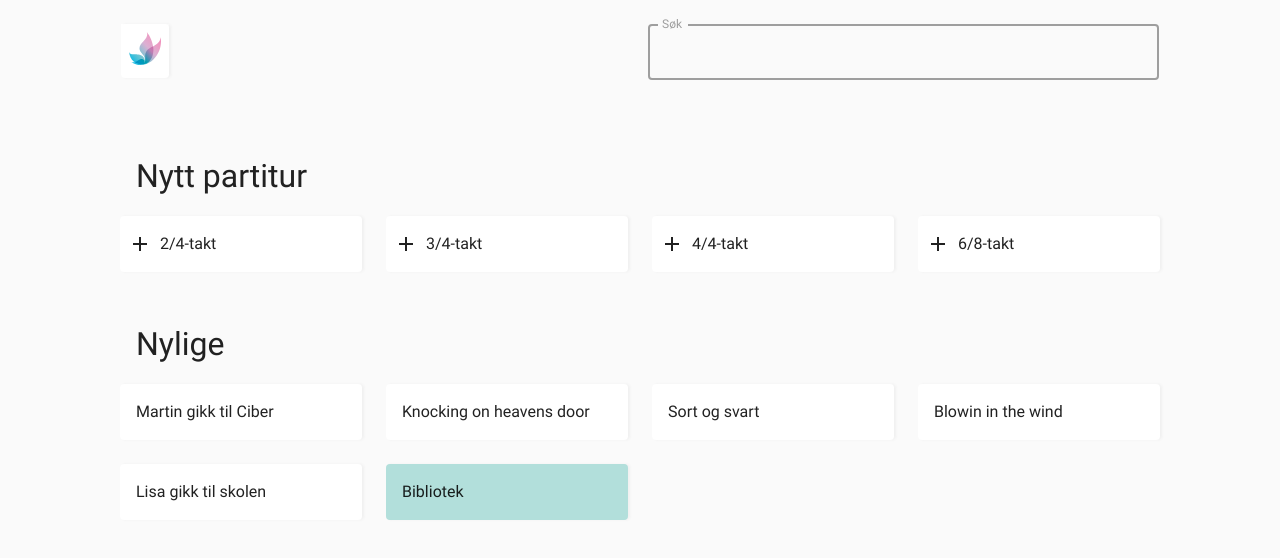
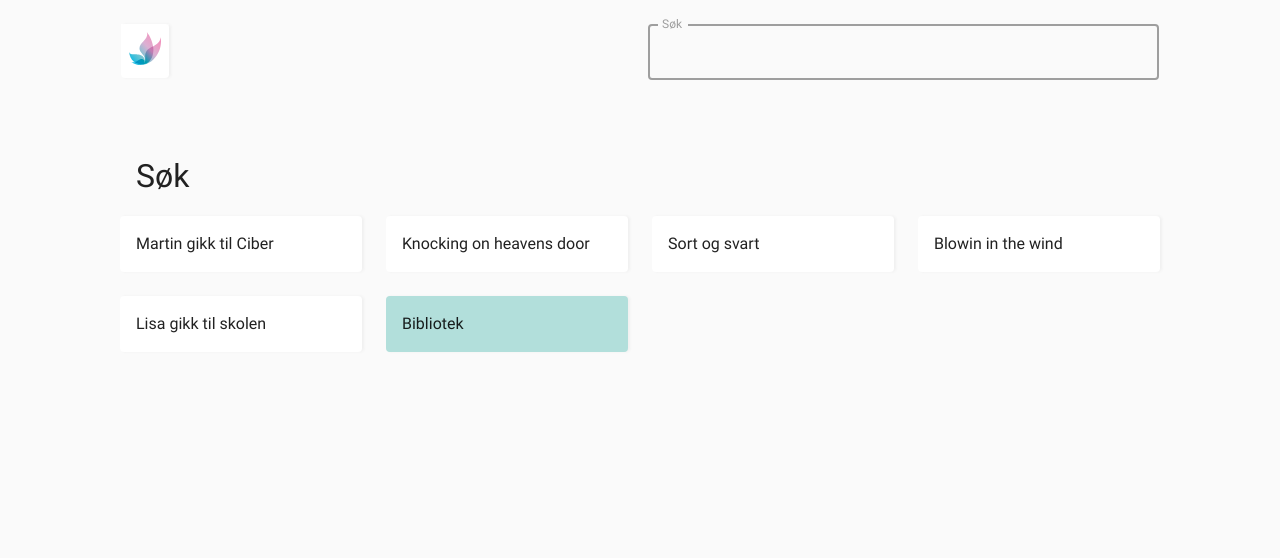
Before and after one commit to lasseklovstad/dissimilis-hackathon, a React (Create React App) app: page /dashboard in a window 1280 px wide. Both pictures are taken after a click on the element 1008 px from the left and 52 px from the top of the page. Shown: the top 558 px of the page. Built offline with nearby package versions, Linux system fonts and the light colour scheme.

Commit message:
Viser riktige komponenter ved search

```diff
--- a/src/assets/languages/english/dashboardEn.tsx
+++ b/src/assets/languages/english/dashboardEn.tsx
@@ -1,6 +1,7 @@
 export const dashboardEn : any =  {
     "newSongLabel": "New song",
-    "recentLabel": "Recent",
+    "recentSongLabel": "Recent",
+    "searchSongLabel": "Search",
     "libraryButton": "Library",
     "measure": "measure",
     "search": "Search",
--- a/src/assets/languages/norwegian/dashboardNo.tsx
+++ b/src/assets/languages/norwegian/dashboardNo.tsx
@@ -1,6 +1,7 @@
 export const dashboardNo : any =  {
     "newSongLabel": "Nytt partitur",
-    "recentLabel": "Nylige",
+    "recentSongLabel": "Nylige",
+    "searchSongLabel": "Søk",
     "libraryButton": "Bibliotek",
     "measure": "takt",
     "search": "Søk",
--- a/src/components/DashboardTopBar/DashboardTopBar.tsx
+++ b/src/components/DashboardTopBar/DashboardTopBar.tsx
@@ -1,14 +1,29 @@
-import React, { useState } from 'react';
+import React, { useState, FC } from 'react';
 import {Box, Grid, TextField, AppBar, makeStyles} from '@material-ui/core'
 import { DashboardTopBarIcon } from '../../components/DashboardButtons/DashboardButtons'
 import { useTranslation } from 'react-i18next';
 
-export default function DashboardTopBar() {
+type TopBarProps = {
+  onFocus: Function,
+  onBlur: Function
+};
+
+export const DashboardTopBar: FC<TopBarProps> = (props: TopBarProps) => {
   const classes = useStyles();
   const {t} = useTranslation();
   const searchPlaceholder = t("DashboardView:search");
 
   const [searchBarFocus, setSearchBarFocus] = useState(false);
+
+  function handleOnFocus(){
+    setSearchBarFocus(true)
+    props.onFocus()
+  }
+
+  function handleOnBlur(){
+    setSearchBarFocus(false)
+    props.onBlur()
+  }
 
   return (
     <div>
@@ -21,7 +36,7 @@ export default function DashboardTopBar() {
               </Grid>
               <Grid item xs={6} sm={searchBarFocus ? 2 : 5} md={searchBarFocus ? 3 : 5}/>
               <Grid item xs={12} sm={searchBarFocus ? 6 : 3} md={searchBarFocus ? 5 : 3}>
-                <TextField id="standard-basic" label={searchPlaceholder} variant="outlined" fullWidth onFocus={() => setSearchBarFocus(true)} onBlur={() => setSearchBarFocus(false)}   />
+                <TextField id="standard-basic" label={searchPlaceholder} variant="outlined" fullWidth onFocus={handleOnFocus} onBlur={handleOnBlur}   />
               </Grid>
           </Grid>
         </Box>
--- a/src/views/DashboardView/DashboardView.tsx
+++ b/src/views/DashboardView/DashboardView.tsx
@@ -2,7 +2,7 @@ import React, { useState } from 'react';
 import { Grid, Typography, Box, makeStyles } from '@material-ui/core';
 import { useTranslation } from "react-i18next";
 import { DashboardButtonWithAddIcon, DashboardButton, DashboardLibraryButton } from '../../components/DashboardButtons/DashboardButtons';
-import DashboardTopBar from '../../components/DashboardTopBar/DashboardTopBar'
+import { DashboardTopBar } from '../../components/DashboardTopBar/DashboardTopBar'
 import testData from './DashboardTestData';
 import { writeStorage } from '@rehooks/local-storage';
 
@@ -14,6 +14,7 @@ export const DashboardView: React.FC<DashboardViewProps> = () => {
   const { t } = useTranslation();
   const [recentSongs, setRecentSongs] = useState(testData);
   const measureText = t("DashboardView:measure");
+  const [dashboardView, setDashboardView] = useState(true);
   const musicTacts = [
     {
       id: 1,
@@ -45,16 +46,25 @@ export const DashboardView: React.FC<DashboardViewProps> = () => {
     writeStorage("timeSignature", newData)
   }
 
+  const handleOnFocus = () => {
+    setDashboardView(false)
+  }
+  const handleOnBlur = () => {
+    setDashboardView(true)
+  }
+
   return (
+
     <Box mx={2}>
       <Grid container justify="center" className={styles.container}>
 
         <Grid item xs={12}>
           <Box mb={marginBottom}>
-            <DashboardTopBar />
+            <DashboardTopBar onFocus={handleOnFocus} onBlur={handleOnBlur} />
           </Box>
         </Grid>
 
+        {dashboardView &&
         <Grid item xs={12} sm={10} key="newSongContainer">
           <Box mb={marginBottom}>
             <Box m={2}>
@@ -69,11 +79,13 @@ export const DashboardView: React.FC<DashboardViewProps> = () => {
             </Grid>
           </Box>
         </Grid>
+        }
 
+        {dashboardView &&
         <Grid item xs={12} sm={10} key="recentSongsContainer">
           <Box mb={marginBottom}>
             <Box m={2}>
-              <Typography variant="h1">{t("DashboardView:recentLabel")}</Typography>
+              <Typography variant="h1">{t("DashboardView:recentSongLabel")}</Typography>
             </Box>
             <Grid container spacing={3}>
               {recentSongs.recentSongButtons.map(songs => (
@@ -87,9 +99,31 @@ export const DashboardView: React.FC<DashboardViewProps> = () => {
             </Grid>
           </Box>
         </Grid>
+        }
+
+      {!dashboardView &&
+        <Grid item xs={12} sm={10} key="searchSongsContainer">
+          <Box mb={marginBottom}>
+            <Box m={2}>
+              <Typography variant="h1">{t("DashboardView:searchSongLabel")}</Typography>
+            </Box>
+            <Grid container spacing={3}>
+              {recentSongs.recentSongButtons.map(songs => (
+                <Grid item xs={12} sm={4} lg={3} key={songs.id}>
+                  <DashboardButton text={songs.text} link={songs.link} />
+                </Grid>
+              ))}
+              <Grid item xs={12} sm={4} lg={3} key="library">
+                <DashboardLibraryButton text={t("DashboardView:libraryButton")} link={"/library"} />
+              </Grid>
+            </Grid>
+          </Box>
+        </Grid>
+        }
 
       </Grid>
     </Box>
+
   );
 }
 export default DashboardView;
```
Also changed, not shown: src/i18n.ts (+5 -5 lines).
